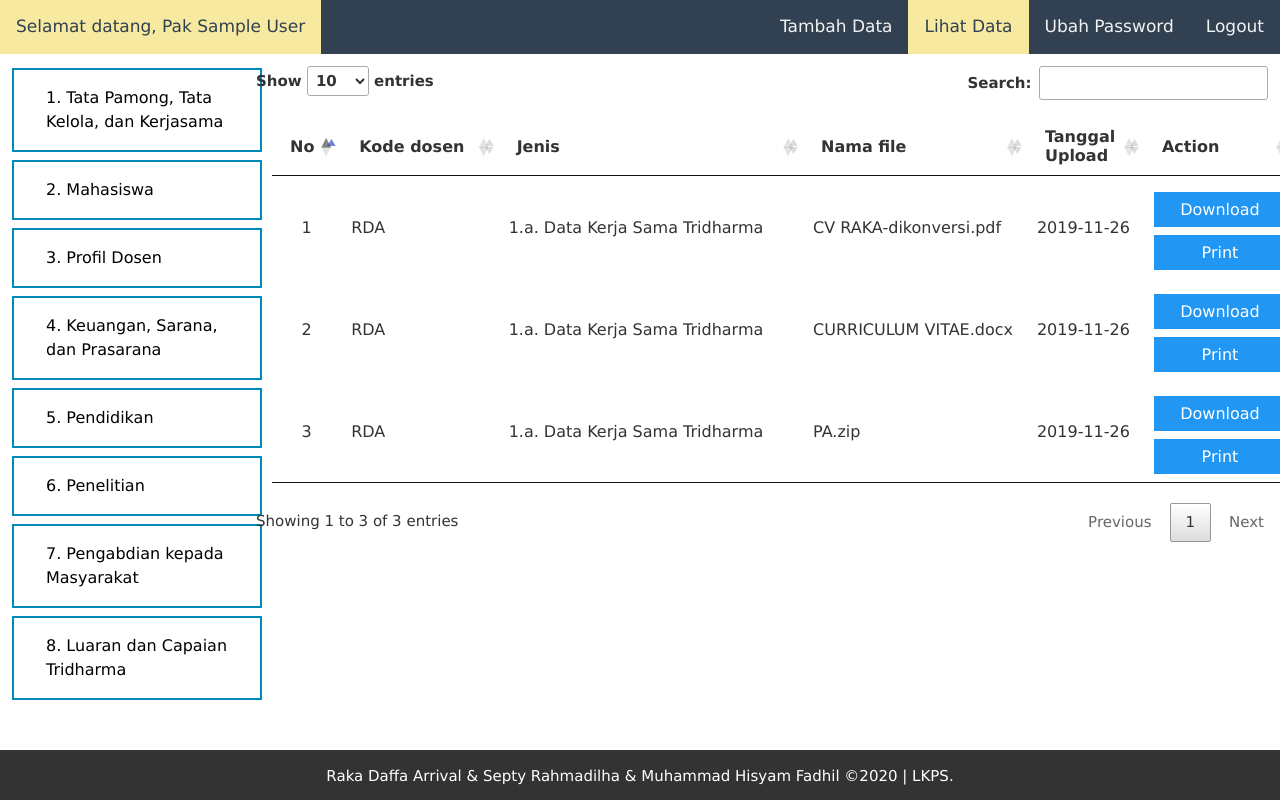
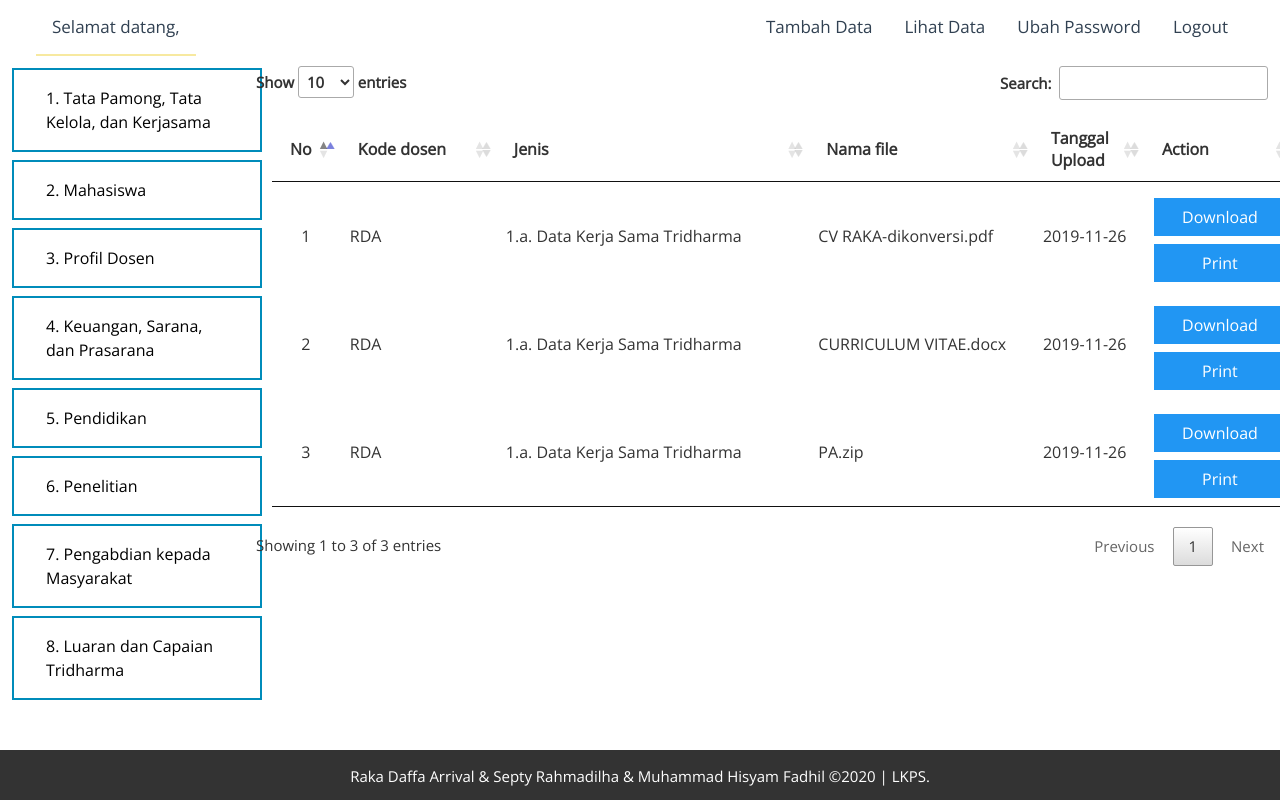
Before and after one commit to larasn6706174044/lkps-rpla, a PHP site: page /tampildata.php?error=1 in a window 1280 px wide. Run offline with PHP 8.4, Linux system fonts and the light colour scheme; the visitor is signed in with stand-in values (Sample User, id 1); data comes from the database, SQL or seed files in the repository; some libraries are stand-ins or nearby versions.

Commit message:
add header template

```diff
--- a/tampildata.php
+++ b/tampildata.php
@@ -19,20 +19,11 @@ if (isset($_SESSION['dosen_id'])) {
         <link rel="stylesheet" href="https://maxcdn.bootstrapcdn.com/bootstrap/3.4.0/css/bootstrap.min.css">
         <link rel="stylesheet" type="text/css" href="css/file.css">
         <link rel="stylesheet" type="text/css" href="https://cdn.datatables.net/v/dt/dt-1.10.20/datatables.min.css" />
+        <link href="https://fonts.googleapis.com/css?family=Open+Sans|Roboto&display=swap" rel="stylesheet">
+
         <style>
             body{
-                font-family: 'Open Sans', 'Roboto';
-            }
-            .but {
-                display: inline-block;
-                padding: 14px 16px;
-                text-decoration: none;
-                transition: 0.3s;
-                background-color: Transparent;
-                border: none;
-                cursor: pointer;
-                overflow: hidden;
-                outline: none;
+                font-family: 'Open Sans', 'Roboto'!important;
             }
 
             footer {
@@ -145,36 +136,6 @@ if (isset($_SESSION['dosen_id'])) {
 
             .show {display: block;}
 
-            .topnav {
-                overflow: hidden;
-                background-color: #314152;
-
-            }
-
-            .topnav button, .topnav a {
-                float: right;
-                color: #f2f2f2;
-                text-align: center;
-                padding: 14px 16px;
-                text-decoration: none;
-                font-size: 17px;
-                transition:0.3s
-            }
-
-            .topnav a:hover, .but:hover:not(.aktif) {
-                background-color: #F7E9A0;
-                color: #314152;
-            }
-
-            .but.aktif{
-                background-color: #F7E9A0;
-            }
-
-            .topnav a.active {
-                background-color: #F7E9A0;
-                color: #314152;
-
-            }
             .buttonfilter {
                 width: 250px;
                 background-color: #4CAF50;
@@ -202,25 +163,10 @@ if (isset($_SESSION['dosen_id'])) {
             }
         </style>
     </head>
-    <body>
-    <div class="topnav">
-        <a href="logout.php">Logout</a>
-        <button type="button" class="but" data-toggle="modal" data-target="#myModal">Ubah Password</button>
-        <a  href="tampildata.php" class="active">Lihat Data</a>
-        <a href="dosen.php" >Tambah Data</a>
-        <a href=""" style="position:absolute;left:0px">Selamat datang,
-        <?php
-        if($_SESSION['kelamin']=='L') {
-            echo "Pak ".$_SESSION['nama_dosen'];
-        }
-
-        else if($_SESSION['kelamin']=='P') {
-            echo "Ibu ".$_SESSION['nama_dosen'];
-        }
-
-        ?>
-        </a>
-    </div>
+    <body id="tampil-page">
+    <?php
+        include_once('template/header.php');
+    ?>
 
     <div class="tampilData">
         <!--    membuat menu berada disebelah kiri  -->
--- /dev/null
+++ b/template/header.php
@@ -0,0 +1,61 @@
+<style>
+  .topnav {
+        overflow: hidden;
+        /* background-color: #314152; */
+        padding:0px 36px;
+
+        }
+
+        .topnav button, .topnav a {
+        float: right;
+        color: #314152;
+        text-align: center;
+        padding: 14px 16px;
+        text-decoration: none;
+        font-size: 17px;
+        transition:0.3s
+        }
+
+        .topnav a:hover, .but:hover:not(.aktif) {
+            border-bottom: 2px solid #F7E9A0;
+
+        }
+
+        .but.aktif{
+            border-bottom: 2px solid #F7E9A0;
+        }
+
+        .topnav a.active {
+            border-bottom: 2px solid #F7E9A0;
+        }
+        .but {
+            display: inline-block;
+            padding: 14px 16px;
+            text-decoration: none;
+            transition: 0.3s;
+            background-color: Transparent;
+            border: none;
+            cursor: pointer;
+            overflow: hidden;
+            outline: none;
+        }
+</style>
+
+<div class="topnav">
+  <a href="logout.php">Logout</a>
+  <button type="button" class="but" data-toggle="modal" data-target="#myModal">Ubah Password</button>
+  <a  href="tampildata.php" id="tampil">Lihat Data</a>
+  <a href="dosen.php" id="tambah">Tambah Data</a>
+  <a href="#" style="position:absolute;left:36px;border-bottom: 2px solid #F7E9A0;">Selamat datang,
+  <?php
+      if($_SESSION['kelamin']=='L') {
+          echo "Pak ".$_SESSION['nama_dosen'];
+          }
+
+          else if($_SESSION['kelamin']=='P') {
+              echo "Ibu ".$_SESSION['nama_dosen'];
+          }
+
+  ?>
+  </a>
+</div>
```
Also changed, not shown: dosen.php (+27 -57 lines).
